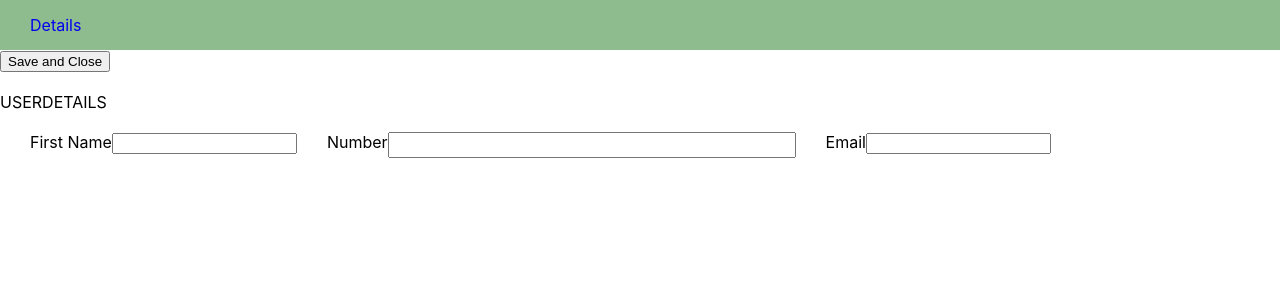
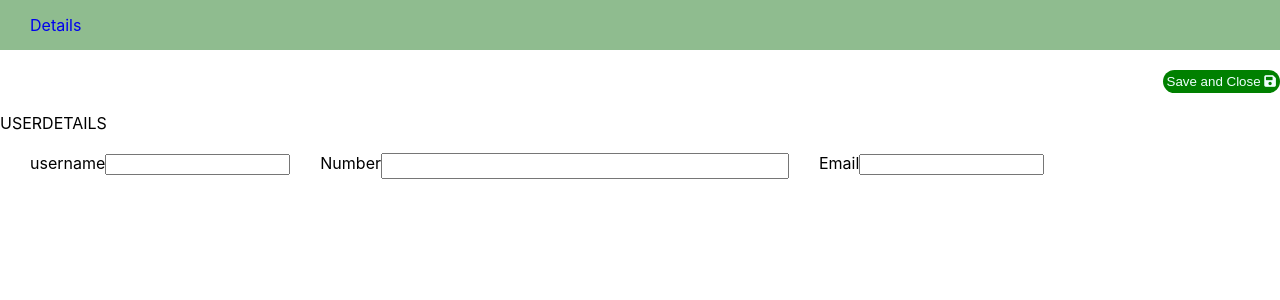
Before and after one commit to jananimuruge/react_crud_project, a React (Create React App) app: page /AddUsers in a window 1280 px wide. Shown: the top 300 px of the page. Built offline with nearby package versions, Linux system fonts and the light colour scheme.

Commit message:
design the saveandclose button

```diff
--- a/src/AddUsers.js
+++ b/src/AddUsers.js
@@ -2,11 +2,13 @@ import { AgGridColumn, AgGridReact } from "ag-grid-react";
 import { values } from "lodash";
 import React from "react";
 import axios from "axios";
+import { BrowserRouter as Router, Link, NavLink, Switch, Route, Routes } from 'react-router-dom';
+
 class AddUsers extends React.Component {
     constructor(props) {
         super(props);
         this.state = {
-            firstName: '',
+            username: '',
             lastName: '',
             number: '',
             saveValues: [],
@@ -18,7 +20,7 @@ class AddUsers extends React.Component {
         // e.preventDefault();
         let { saveValues } = this.state;
         const userValues = {
-            "firstName": this.state.firstName,
+            "username": this.state.username,
             // "lastName": this.state.lastName,
             "number": this.state.number,
             "email":this.state.email,
@@ -35,17 +37,39 @@ class AddUsers extends React.Component {
 
         localStorage.setItem("enteredPageValues", JSON.stringify(saveValues));
         // console.log(saveValues);
+            //   if(this.emailValidation()){
+            //     console.log(this.state);
+            //     this.setState(emailState);
+            // }
+
+
+            axios({
+              // Endpoint to send files
+              url: "http://localhost:8080/user/insert",
+              method: "POST",
+              data: saveValues,
+            })
+              // Handle the response from backend here
+              .then((res) => {
+                console.log(res.data)
+              })
+              // Catch errors if any
+              .catch((err) => { });
+
+        //   }
 
     })
     render() {
         return (
             <>
-                <button type="button" onClick={(e) => this.insertValues(e)}>Save and Close</button>
+              {/* <Link to="/AddUsers" style={{ textDecoration: 'none' }}><div className="addUsers"><button type="button" onClick={()=>this.addUsers()}>AddUsers<i class="fa-regular fa-user-plus"></i></button></div></Link> */}
+
+               <Link to ="Details1" style={{textDecoration:'none'}} ><div className="saveandclose"><button type="button" onClick={(e) => this.insertValues(e)}>Save and Close <i className="fa-solid fa-floppy-disk"></i></button></div></Link>
                 <form className="addUserTable">
                     <label>USERDETAILS
                         <div className="valuesUpdate">
-                            <label>First Name</label>
-                            <div className=""><input type="text" class="form-control input-lg" onChange={(e) => { this.setState({ firstName: e.target.value }) }}></input></div>
+                            <label>username</label>
+                            <div className=""><input type="text" class="form-control input-lg" onChange={(e) => { this.setState({ username: e.target.value }) }}></input></div>
                             {/* <label>Last Name</label>
                             <div><input type="text" class="form-control input-lg" onChange={(e) => { this.setState({ lastName: e.target.value }) }}></input></div> */}
                             <label>Number</label>
--- a/src/App.css
+++ b/src/App.css
@@ -253,6 +253,17 @@ input::-webkit-inner-spin-button {
   gap: 2px;
   border-color: black;
 }
-.valuesUpdate input{
+.saveandclose{
+  margin-top: 20px;
+display: flex;
+justify-content: end;
+gap: 30px;
 
 }
+.saveandclose button{
+  border-radius: 50px;
+  padding: 4px 4px 4px 4px;
+  border: none;
+  background-color:green;
+  color: azure;
+}
--- a/src/Details1.js
+++ b/src/Details1.js
@@ -23,7 +23,7 @@ import DisplayValues from "./DisplayValues";
 import Edit from "./Edit";
 import { GridApi, GridOptionsWrapper, RowNode } from "ag-grid-community";
 import CustomDateComponent from "./CustomeDateComponent";
-import _, { values } from 'lodash';
+import _ from 'lodash';
 import NumericCellEditor from './NumericCellEditor.js';
 import NumericEditor from "./NumericCellEditor.js";
 import EmailV from "./EmailV";
@@ -114,8 +114,8 @@ export class Details1 extends Component {
 
   }
   componentDidMount() {
-    const valuesGet=localStorage.getItem('enteredPageValues',this.saveValues)
-    console.log(valuesGet);
+    const local=localStorage.getItem('enteredPageValues');
+    console.log(local);
 
     axios({
       // Endpoint to get user details
@@ -128,7 +128,7 @@ export class Details1 extends Component {
         console.log(res)
         let userdetails = res.data.userdetails;
         this.setState({
-          rowData: userdetails,
+          rowData: userdetails
         })
 
       })
@@ -266,8 +266,6 @@ export class Details1 extends Component {
       })
       // Catch errors if any
       .catch((err) => { });
-      const valuesGet=localStorage.getItem('enteredPageValues',this.saveValues)
-
   }
   // emailVerification=((params)=>{
   //   console.log(params,"emaildata");
@@ -329,7 +327,7 @@ export class Details1 extends Component {
               <div className="savebutton"><button type="button" onClick={(e) => this.saveValues(e)}>Save<i className="fa-solid fa-floppy-disk"></i></button></div>
               <div className="updatebutton"><button type="button" onClick={() => this.updateValues()}>Update<i className="fa fa-pencil" aria-hidden="true"></i></button></div>
               {/* <diV className="deletebutton"><button type="button" onClick={()=>this.Delete()}>delete</button></diV> */}
-              <Link to="/AddUsers" style={{ textDecoration: 'none' }}><div className="addUsers"><button type="button">AddUsers<i class="fa-regular fa-user-plus"></i></button></div></Link>
+              <Link to="/AddUsers" style={{ textDecoration: 'none' }}><div className="addUsers"><button type="button" onClick={()=>this.addUsers()}>AddUsers<i class="fa-regular fa-user-plus"></i></button></div></Link>
             </div>
 
             <AgGridReact
```
